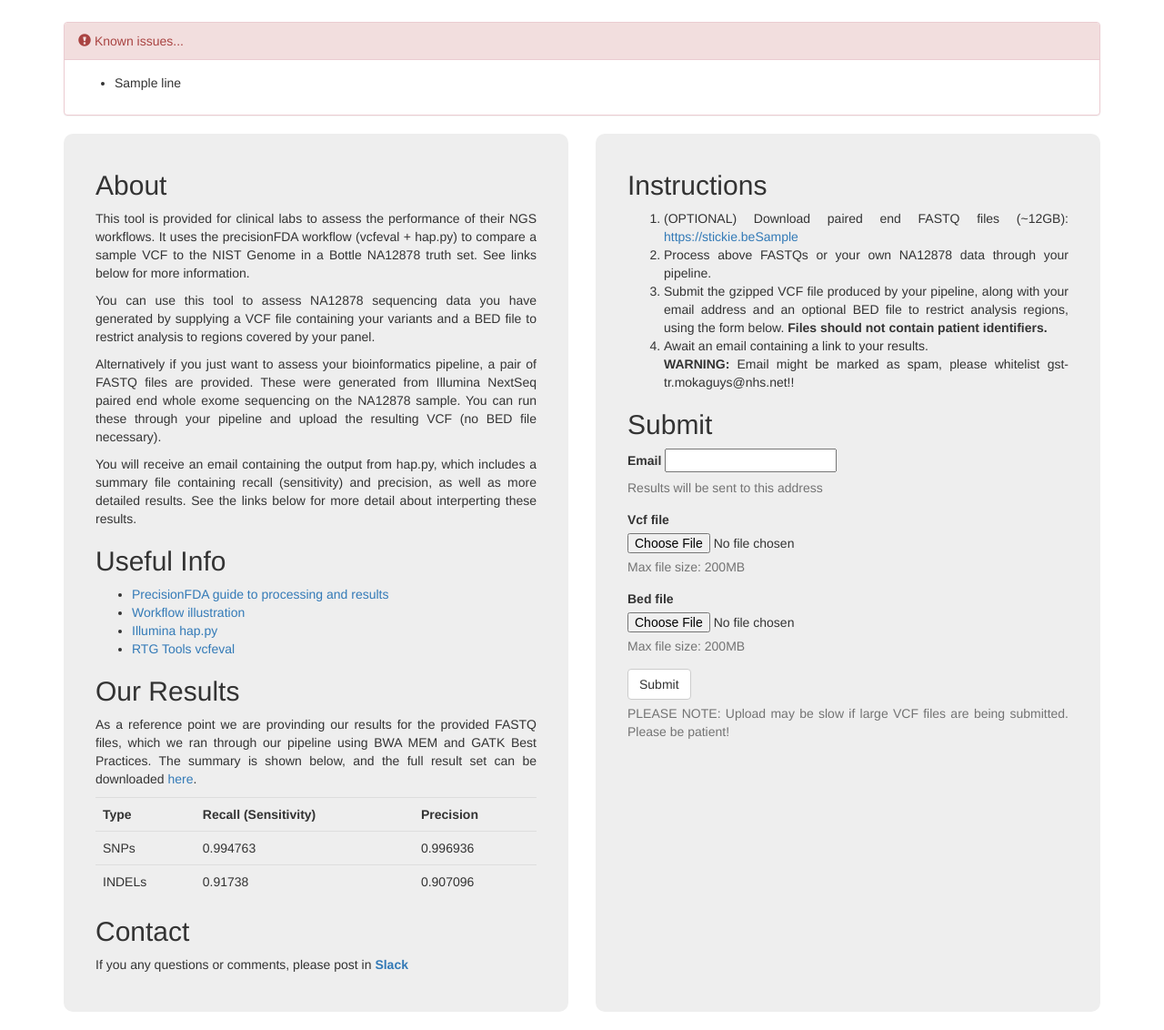
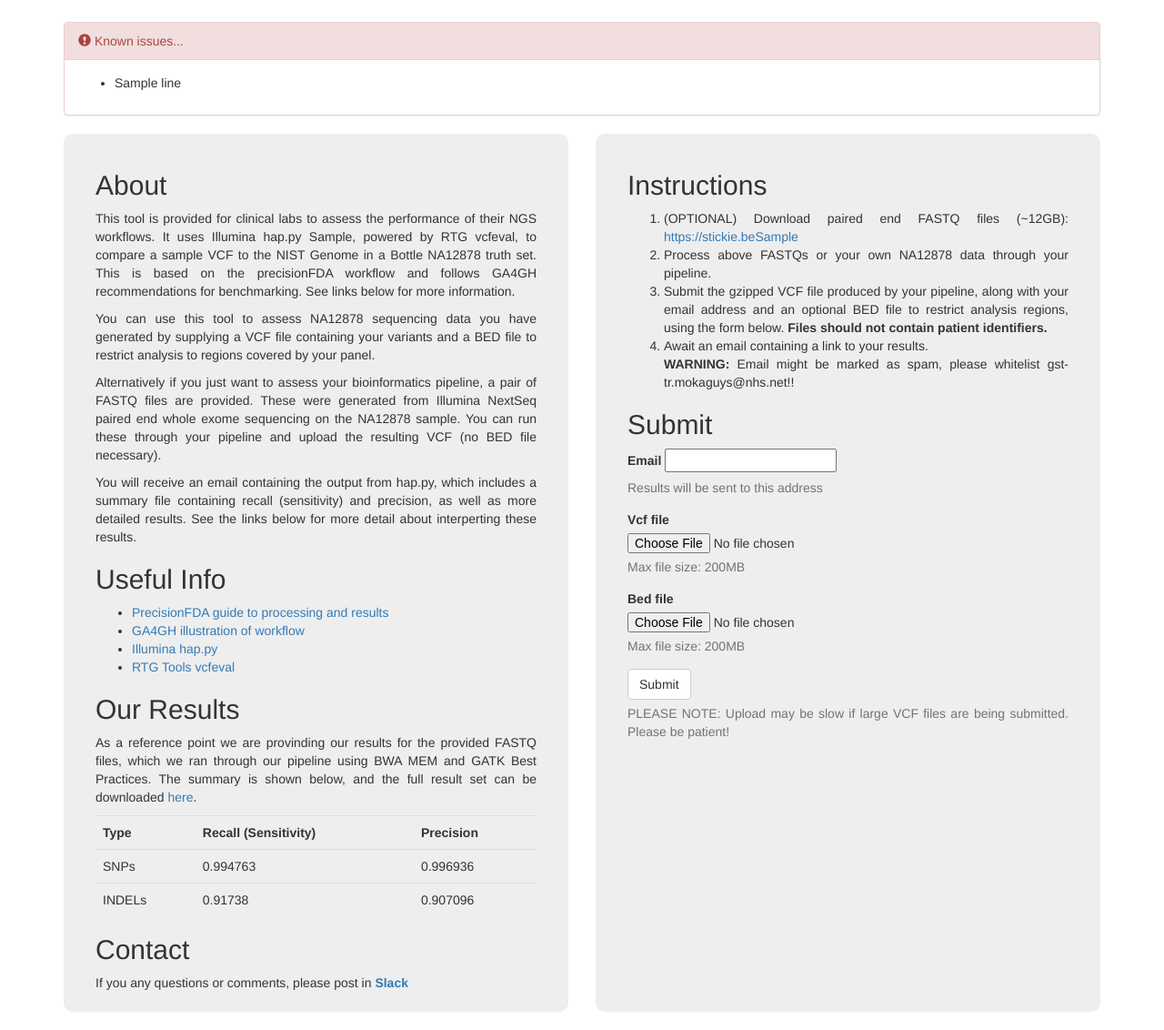
Before and after one commit to moka-guys/benchmarking_tool, a Django app: template happy_vcfeval/templates/happy_vcfeval/upload.html in a window 1280 px wide. Shown: the part 51-1183 px from the top of the page at 91% size. Run offline with Django 3.2, Linux system fonts and the light colour scheme; the template is opened without the code that fills it: most values are stand-ins (such as "Sample title", 1, 10 or a date in 2020); form fields are guessed from the names that the template uses; some libraries are stand-ins or nearby versions.

Commit message:
Added hap.py version to web page and reference to GA4GH. Fixes #13. Fixes #10.

```diff
--- a/happy_vcfeval/templates/happy_vcfeval/upload.html
+++ b/happy_vcfeval/templates/happy_vcfeval/upload.html
@@ -27,7 +27,7 @@
         <div class="col-md-12" style="height:965px;background-color:#EEE;border-radius:10px">
           <div style="padding:20px">
           <h2>About</h2>
-          <p>This tool is provided for clinical labs to assess the performance of their NGS workflows. It uses the precisionFDA workflow (vcfeval + hap.py) to compare a sample VCF to the NIST Genome in a Bottle NA12878 truth set. See links below for more information.
+          <p>This tool is provided for clinical labs to assess the performance of their NGS workflows. It uses Illumina hap.py {{happy_version}}, powered by RTG vcfeval, to compare a sample VCF to the NIST Genome in a Bottle NA12878 truth set. This is based on the precisionFDA workflow and follows GA4GH recommendations for benchmarking. See links below for more information.
           </p>
           <p>You can use this tool to assess NA12878 sequencing data you have generated by supplying a VCF file containing your variants and a BED file to restrict analysis to regions covered by your panel.
           </p>
@@ -39,7 +39,7 @@
           <h2>Useful Info</h2>
           <ul>
           <li><a href="https://precision.fda.gov/challenges/truth/results">PrecisionFDA guide to processing and results</a></li>
-          <li><a href="https://github.com/ga4gh/benchmarking-tools/tree/master/doc/ref-impl">Workflow illustration</a></li>
+          <li><a href="https://github.com/ga4gh/benchmarking-tools/tree/master/doc/ref-impl">GA4GH illustration of workflow</a></li>
           <li><a href="https://github.com/Illumina/hap.py">Illumina hap.py</a></li>
           <li><a href="https://github.com/RealTimeGenomics/rtg-tools">RTG Tools vcfeval</a></li>
           </ul>
--- a/happy_vcfeval/views.py
+++ b/happy_vcfeval/views.py
@@ -52,12 +52,14 @@ def upload(request):
             # If validation failed, reload the form which will display the error messages from failed validation
             return render(request, 'happy_vcfeval/upload.html', {'form': form,
                                                                  'known_issues': known_issues,
+                                                                 'happy_version': happy_version,
                                                                  'na12878_fastq': settings.MEDIA_URL + "FASTQ/NA12878_WES.zip",
                                                                  'our_results': settings.MEDIA_URL + "170624_184727/170624_184727.tar.gz"})
     else:
     	form = upload_form()
     	return render(request, 'happy_vcfeval/upload.html', {'form': form,
                                                              'known_issues': known_issues,
+                                                             'happy_version': happy_version,
                                                              'na12878_fastq': settings.MEDIA_URL + "FASTQ/NA12878_WES.zip",
                                                              'our_results': settings.MEDIA_URL + "170624_184727/170624_184727.tar.gz"})
 
```
